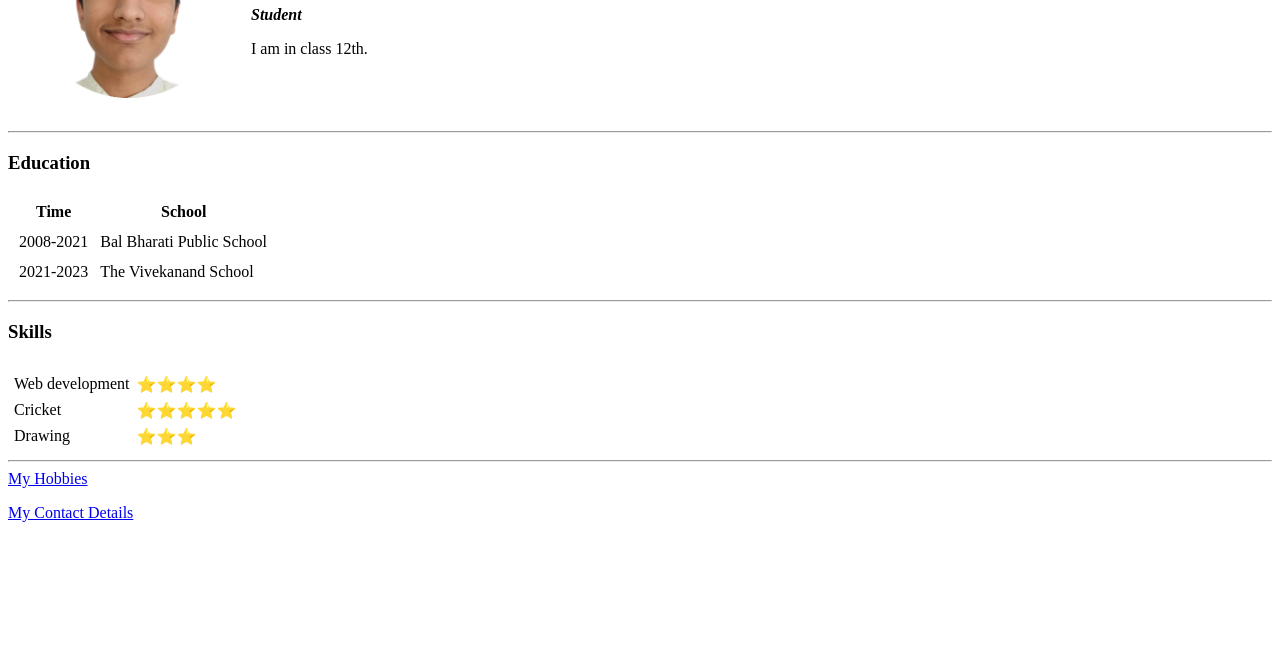
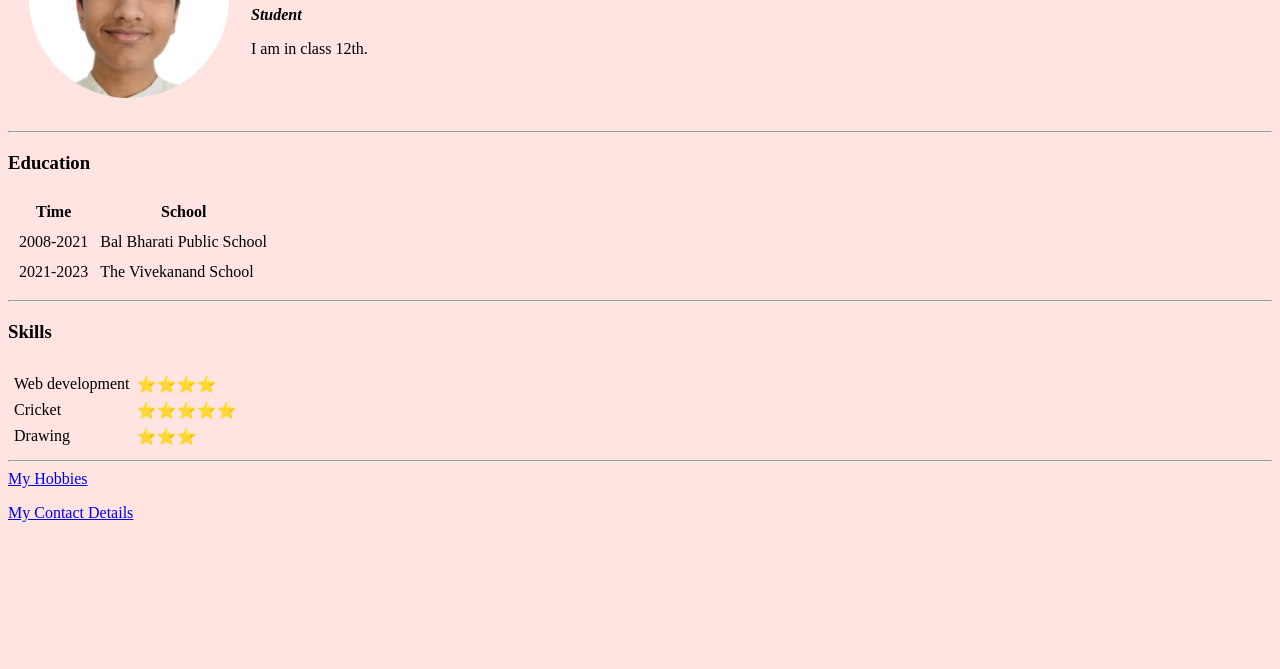
Before and after one commit to ShauryaChandra/cv, a plain HTML site: page index.html in a window 1280 px wide. Shown: the part 131-800 px from the top of the page. Drawn offline with Linux system fonts and the light colour scheme.

Commit message:
Update index.html

```diff
--- a/index.html
+++ b/index.html
@@ -6,7 +6,7 @@
   <title>Shaurya's Personal Site</title>
 </head>
 
-<body>
+<body style="background-color: mistyrose;">
   <table cellspacing="20">
     <tr>
       <td><img width="200" height="200" src="shaur-modified.png" alt="Shaurya's profile <picture>
```
